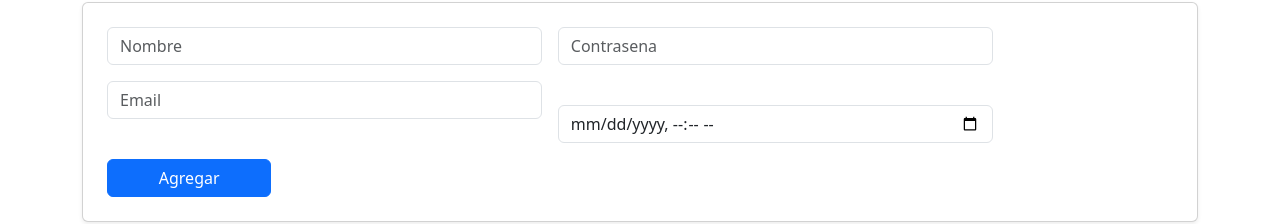
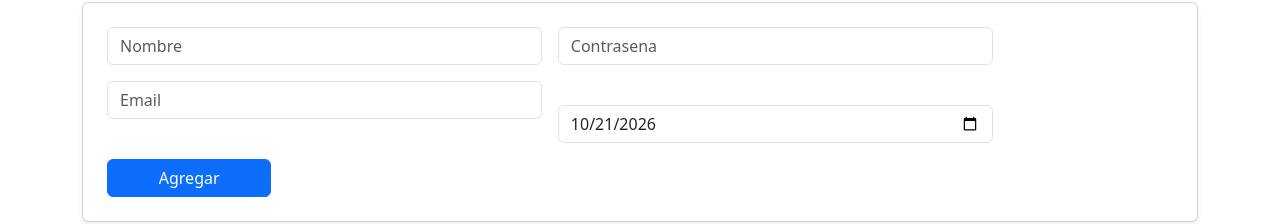
Before and after one commit to Dario-Dzul789/FrontendAngular, an Angular app: page /usuarios in a window 1280 px wide. Shown: the part 164-388 px from the top of the page. Built offline with nearby package versions, Linux system fonts and the light colour scheme; no server answers.

Commit message:
commit84

```diff
--- a/src/app/components/usuarios/usuarios.component.html
+++ b/src/app/components/usuarios/usuarios.component.html
@@ -45,7 +45,7 @@
             <div class="col-md-5">
                 <label htmlFor="fechaInicio" className="form-label text-center w-100"></label>
                     <input
-                        type="datetime-local"
+                        type="date"
                         name="fechaInico"
                         [ngModel]="usuario.fecha_nacimiento | date:'yyyy-MM-dd'"
                         (ngModelChange)='usuario.fecha_nacimiento = $event'
--- a/src/app/components/usuarios/usuarios.component.ts
+++ b/src/app/components/usuarios/usuarios.component.ts
@@ -278,6 +278,8 @@ export class UsuariosComponent implements OnInit {
       //this.metodo2();
       //this.zonaHoraria="America/Mexico_City";
       this.usuario.fecha_nacimiento.setHours(14);
+      this.usuario.fecha_nacimiento.setMinutes(30);
+      this.usuario.fecha_nacimiento.setSeconds(0);
       this.zonaHoraria=this.zonaHoraria.replace("/", "-");
       alert(this.usuario.fecha_nacimiento.toString()+" "+this.zonaHoraria);
       this.usuarioService.addUsuario(this.zonaHoraria, this.usuario).subscribe(() => {
```
